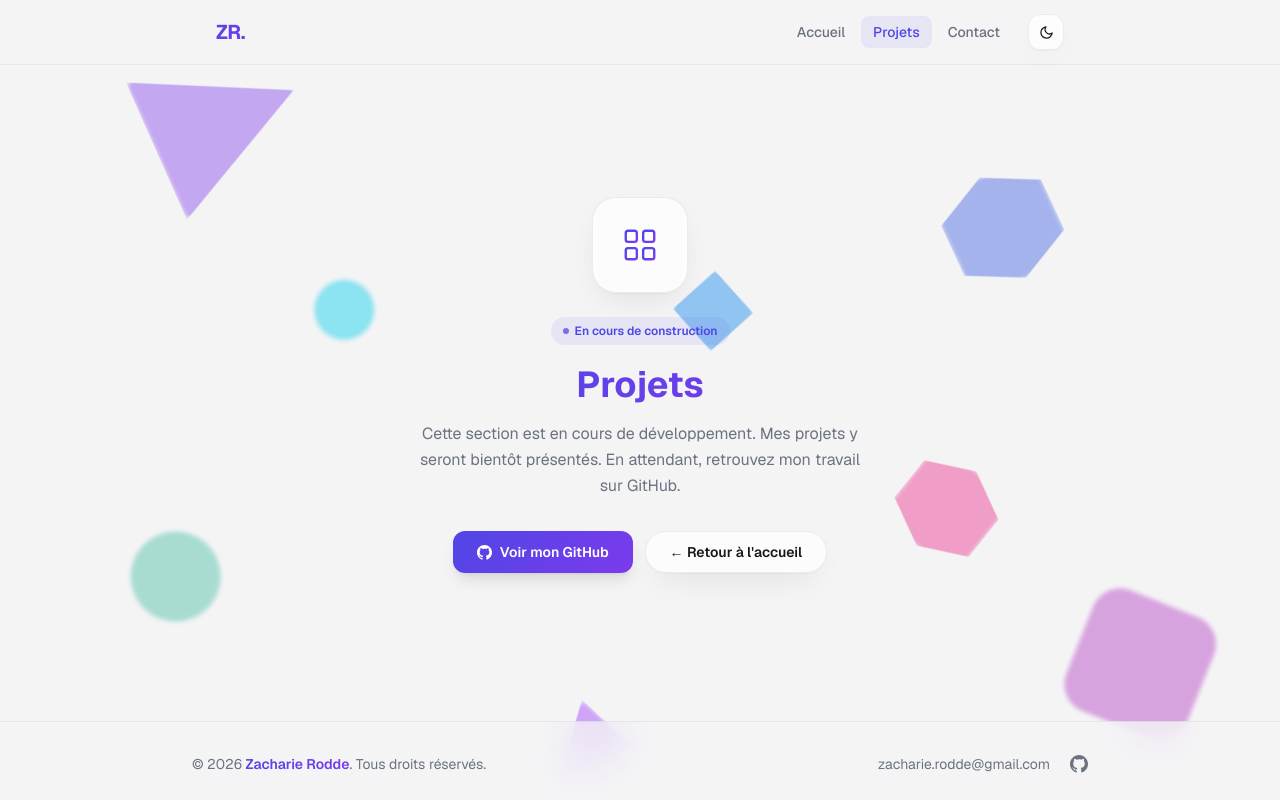
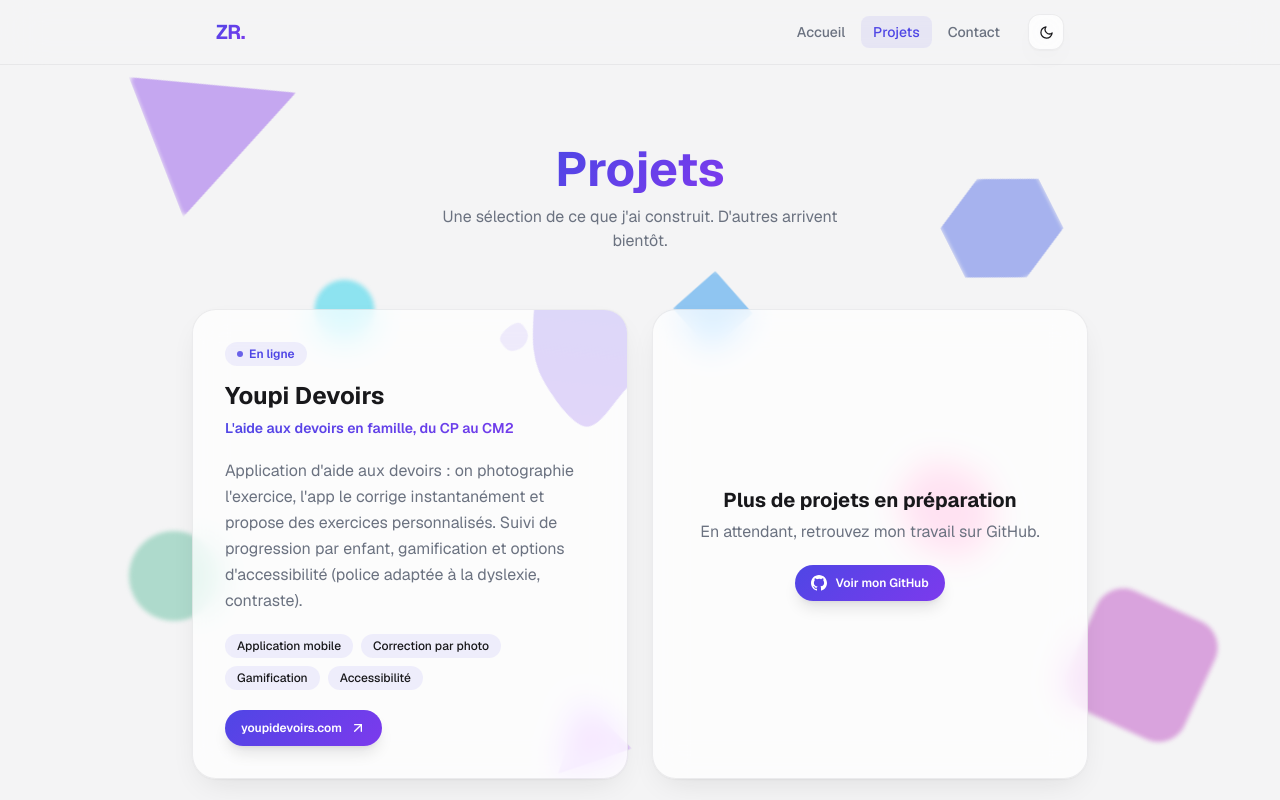
Before and after one commit to Zach0s/Portfolio, a Next.js app: page /projects in a window 1280 px wide. Shown: the top 800 px of the page. Built offline with nearby package versions, Linux system fonts and the light colour scheme.

Commit message:
Présente le projet Youpi Devoirs sur l'accueil et la page Projets

```diff
--- a/src/app/globals.css
+++ b/src/app/globals.css
@@ -231,6 +231,27 @@
 .blob-spin      { animation: blob-spin 40s linear infinite; }
 .blob-spin-rev  { animation: blob-spin 55s linear infinite reverse; }
 
+/* Cursor-following glow on project cards (position set from JS). */
+.spotlight {
+  position: relative;
+  isolation: isolate;
+}
+.spotlight::before {
+  content: "";
+  position: absolute;
+  inset: 0;
+  border-radius: inherit;
+  z-index: -1;
+  opacity: 0;
+  transition: opacity 0.3s ease;
+  background: radial-gradient(
+    420px circle at var(--spot-x, 50%) var(--spot-y, 50%),
+    var(--accent-subtle),
+    transparent 65%
+  );
+}
+.spotlight:hover::before { opacity: 1; }
+
 ::selection { background: var(--accent); color: #fff; }
 
 ::-webkit-scrollbar { width: 5px; }
--- a/src/app/page.tsx
+++ b/src/app/page.tsx
@@ -2,6 +2,7 @@
 import Bio from "@/components/Bio";
 import Experience from "@/components/Experience";
 import Education from "@/components/Education";
+import Projects from "@/components/Projects";
 import Skills from "@/components/Skills";
 import ContactForm from "@/components/ContactForm";
 
@@ -12,6 +13,7 @@
       <Bio />
       <Experience />
       <Education />
+      <Projects />
       <Skills />
       <ContactForm />
     </div>
--- a/src/app/projects/page.tsx
+++ b/src/app/projects/page.tsx
@@ -2,109 +2,71 @@
 
 import { motion } from "framer-motion";
 import Link from "next/link";
+import { ArrowLeft } from "lucide-react";
+import { Button } from "@/components/ui/button";
+import { Card, CardDescription, CardFooter, CardHeader, CardTitle } from "@/components/ui/card";
+import ProjectCard from "@/components/ProjectCard";
+import { GitHubIcon } from "@/components/icons";
+import { projects } from "@/data/projects";
 
 export default function ProjectsPage() {
   return (
-    <div className="min-h-[80vh] flex items-center justify-center px-6 py-20">
+    <div className="px-6 py-20">
+      <div className="max-w-4xl mx-auto">
         <motion.div
           initial={{ opacity: 0, y: 28 }}
           animate={{ opacity: 1, y: 0 }}
           transition={{ duration: 0.55 }}
-        className="text-center max-w-md"
+          className="text-center mb-14"
         >
-        {/* Icon */}
-        <motion.div
-          initial={{ scale: 0.7, opacity: 0 }}
-          animate={{ scale: 1, opacity: 1 }}
-          transition={{ delay: 0.1, duration: 0.5 }}
-          className="w-24 h-24 rounded-3xl flex items-center justify-center mx-auto mb-6 shadow-xl card"
-        >
-          <svg
-            width="38"
-            height="38"
-            viewBox="0 0 24 24"
-            fill="none"
-            strokeWidth="1.5"
-            strokeLinecap="round"
-            strokeLinejoin="round"
-            className="gradient-text"
-            stroke="url(#grad)"
-          >
-            <defs>
-              <linearGradient id="grad" x1="0%" y1="0%" x2="100%" y2="100%">
-                <stop offset="0%" stopColor="var(--accent)" />
-                <stop offset="100%" stopColor="var(--accent2)" />
-              </linearGradient>
-            </defs>
-            <rect x="3" y="3" width="7" height="7" rx="1.5" />
-            <rect x="14" y="3" width="7" height="7" rx="1.5" />
-            <rect x="3" y="14" width="7" height="7" rx="1.5" />
-            <rect x="14" y="14" width="7" height="7" rx="1.5" />
-          </svg>
+          <h1 className="text-5xl font-bold gradient-text inline-block mb-3">Projets</h1>
+          <p className="text-base text-muted-foreground max-w-md mx-auto">
+            Une sélection de ce que j&apos;ai construit. D&apos;autres arrivent bientôt.
+          </p>
         </motion.div>
 
-        {/* Badge */}
-        <motion.span
-          initial={{ opacity: 0 }}
-          animate={{ opacity: 1 }}
-          transition={{ delay: 0.2 }}
-          className="inline-flex items-center gap-1.5 text-xs font-semibold px-3 py-1.5 rounded-full mb-5"
-          style={{ color: "var(--accent)", background: "var(--accent-subtle)" }}
+        <div className="grid md:grid-cols-2 gap-6">
+          {projects.map((project, i) => (
+            <motion.div
+              key={project.name}
+              initial={{ opacity: 0, y: 24 }}
+              animate={{ opacity: 1, y: 0 }}
+              transition={{ delay: 0.15 + i * 0.1, duration: 0.45 }}
             >
-          <span className="w-1.5 h-1.5 rounded-full bg-current animate-pulse" />
-          En cours de construction
-        </motion.span>
+              <ProjectCard project={project} />
+            </motion.div>
+          ))}
 
-        {/* Title */}
-        <motion.h1
-          initial={{ opacity: 0, y: 10 }}
+          {/* Placeholder slot until more projects are written up. */}
+          <motion.div
+            initial={{ opacity: 0, y: 24 }}
             animate={{ opacity: 1, y: 0 }}
-          transition={{ delay: 0.28 }}
-          className="text-4xl font-bold gradient-text mb-4"
+            transition={{ delay: 0.15 + projects.length * 0.1, duration: 0.45 }}
           >
-          Projets
-        </motion.h1>
+            <Card className="h-full justify-center items-center text-center">
+              <CardHeader className="items-center">
+                <CardTitle>Plus de projets en préparation</CardTitle>
+                <CardDescription>En attendant, retrouvez mon travail sur GitHub.</CardDescription>
+              </CardHeader>
+              <CardFooter className="mt-0">
+                <Button asChild size="sm">
+                  <a href="https://github.com/Zach0s" target="_blank" rel="noopener noreferrer">
+                    <GitHubIcon /> Voir mon GitHub
+                  </a>
+                </Button>
+              </CardFooter>
+            </Card>
+          </motion.div>
+        </div>
 
-        {/* Description */}
-        <motion.p
-          initial={{ opacity: 0 }}
-          animate={{ opacity: 1 }}
-          transition={{ delay: 0.38 }}
-          className="text-base leading-relaxed mb-8"
-          style={{ color: "var(--muted)" }}
-        >
-          Cette section est en cours de développement. Mes projets y seront bientôt présentés.
-          En attendant, retrouvez mon travail sur GitHub.
-        </motion.p>
-
-        {/* Buttons */}
-        <motion.div
-          initial={{ opacity: 0, y: 10 }}
-          animate={{ opacity: 1, y: 0 }}
-          transition={{ delay: 0.48 }}
-          className="flex flex-col sm:flex-row gap-3 justify-center"
-        >
-          <a
-            href="https://github.com/Zach0s"
-            target="_blank"
-            rel="noopener noreferrer"
-            className="px-6 py-2.5 rounded-xl text-sm font-semibold text-white transition-all hover:opacity-90 hover:scale-[1.03] flex items-center justify-center gap-2 shadow-lg"
-            style={{ background: "linear-gradient(135deg, var(--accent), var(--accent2))" }}
-          >
-            <svg width="15" height="15" viewBox="0 0 24 24" fill="currentColor">
-              <path d="M12 0C5.374 0 0 5.373 0 12c0 5.302 3.438 9.8 8.207 11.387.599.111.793-.261.793-.577v-2.234c-3.338.726-4.033-1.416-4.033-1.416-.546-1.387-1.333-1.756-1.333-1.756-1.089-.745.083-.729.083-.729 1.205.084 1.839 1.237 1.839 1.237 1.07 1.834 2.807 1.304 3.492.997.107-.775.418-1.305.762-1.604-2.665-.305-5.467-1.334-5.467-5.931 0-1.311.469-2.381 1.236-3.221-.124-.303-.535-1.524.117-3.176 0 0 1.008-.322 3.301 1.23A11.509 11.509 0 0 1 12 5.803c1.02.005 2.047.138 3.006.404 2.291-1.552 3.297-1.23 3.297-1.23.653 1.653.242 2.874.118 3.176.77.84 1.235 1.911 1.235 3.221 0 4.609-2.807 5.624-5.479 5.921.43.372.823 1.102.823 2.222v3.293c0 .319.192.694.801.576C20.566 21.797 24 17.3 24 12c0-6.627-5.373-12-12-12z" />
-            </svg>
-            Voir mon GitHub
-          </a>
-          <Link
-            href="/"
-            className="card px-6 py-2.5 rounded-full text-sm font-semibold transition-all hover:scale-[1.03] flex items-center justify-center"
-            style={{ color: "var(--fg)" }}
-          >
-            ← Retour à l&apos;accueil
+        <div className="flex justify-center mt-12">
+          <Button asChild variant="outline">
+            <Link href="/">
+              <ArrowLeft /> Retour à l&apos;accueil
             </Link>
-        </motion.div>
-      </motion.div>
+          </Button>
+        </div>
+      </div>
     </div>
   );
 }
--- /dev/null
+++ b/src/components/ProjectCard.tsx
@@ -0,0 +1,50 @@
+"use client";
+
+import type { MouseEvent } from "react";
+import { ArrowUpRight } from "lucide-react";
+import { Badge } from "@/components/ui/badge";
+import { Button } from "@/components/ui/button";
+import { Card, CardContent, CardDescription, CardFooter, CardHeader, CardTitle } from "@/components/ui/card";
+import type { Project } from "@/data/projects";
+
+function trackSpotlight(event: MouseEvent<HTMLDivElement>) {
+  const el = event.currentTarget;
+  const rect = el.getBoundingClientRect();
+  el.style.setProperty("--spot-x", `${event.clientX - rect.left}px`);
+  el.style.setProperty("--spot-y", `${event.clientY - rect.top}px`);
+}
+
+export default function ProjectCard({ project }: { project: Project }) {
+  return (
+    <Card onMouseMove={trackSpotlight} className="spotlight overflow-hidden h-full transition-transform duration-300 hover:-translate-y-1">
+      {/* Haikei blob peeking from the corner */}
+      <div
+        aria-hidden="true"
+        className="haikei haikei-blob blob-spin pointer-events-none absolute -right-16 -top-16 size-48 opacity-20"
+      />
+      <CardHeader>
+        <Badge className="mb-2">
+          <span className="size-1.5 rounded-full bg-current animate-pulse" />
+          {project.status}
+        </Badge>
+        <CardTitle className="text-2xl">{project.name}</CardTitle>
+        <p className="text-sm font-semibold gradient-text">{project.tagline}</p>
+      </CardHeader>
+      <CardDescription>{project.description}</CardDescription>
+      <CardContent className="flex flex-wrap gap-2">
+        {project.tags.map((tag) => (
+          <Badge key={tag} variant="secondary">
+            {tag}
+          </Badge>
+        ))}
+      </CardContent>
+      <CardFooter>
+        <Button asChild size="sm">
+          <a href={project.url} target="_blank" rel="noopener noreferrer">
+            {project.linkLabel} <ArrowUpRight />
+          </a>
+        </Button>
+      </CardFooter>
+    </Card>
+  );
+}
--- /dev/null
+++ b/src/components/Projects.tsx
@@ -0,0 +1,51 @@
+"use client";
+
+import { motion, useInView } from "framer-motion";
+import Link from "next/link";
+import { useRef } from "react";
+import { ArrowRight } from "lucide-react";
+import { Button } from "@/components/ui/button";
+import { projects } from "@/data/projects";
+import ProjectCard from "./ProjectCard";
+
+export default function Projects() {
+  const ref = useRef(null);
+  const inView = useInView(ref, { once: true, margin: "-80px" });
+
+  return (
+    <section id="projets" className="py-20 px-6 scroll-mt-16" ref={ref}>
+      <div className="max-w-3xl mx-auto">
+        <motion.div
+          initial={{ opacity: 0, y: 32 }}
+          animate={inView ? { opacity: 1, y: 0 } : {}}
+          transition={{ duration: 0.5 }}
+          className="text-center mb-14"
+        >
+          <h2 className="text-4xl font-bold gradient-text inline-block mb-3">Projets</h2>
+          <p className="text-base text-muted-foreground">Ce que j&apos;ai mis en ligne</p>
+        </motion.div>
+
+        <div className="grid gap-6">
+          {projects.map((project, i) => (
+            <motion.div
+              key={project.name}
+              initial={{ opacity: 0, y: 24 }}
+              animate={inView ? { opacity: 1, y: 0 } : {}}
+              transition={{ delay: 0.1 + i * 0.12, duration: 0.45 }}
+            >
+              <ProjectCard project={project} />
+            </motion.div>
+          ))}
+        </div>
+
+        <div className="flex justify-center mt-8">
+          <Button asChild variant="outline">
+            <Link href="/projects">
+              Tous les projets <ArrowRight />
+            </Link>
+          </Button>
+        </div>
+      </div>
+    </section>
+  );
+}
--- /dev/null
+++ b/src/data/projects.ts
@@ -0,0 +1,23 @@
+export type Project = {
+  name: string;
+  tagline: string;
+  description: string;
+  url: string;
+  /** Shown on the link button, e.g. the bare domain. */
+  linkLabel: string;
+  status: string;
+  tags: string[];
+};
+
+export const projects: Project[] = [
+  {
+    name: "Youpi Devoirs",
+    tagline: "L'aide aux devoirs en famille, du CP au CM2",
+    description:
+      "Application d'aide aux devoirs : on photographie l'exercice, l'app le corrige instantanément et propose des exercices personnalisés. Suivi de progression par enfant, gamification et options d'accessibilité (police adaptée à la dyslexie, contraste).",
+    url: "https://youpidevoirs.com",
+    linkLabel: "youpidevoirs.com",
+    status: "En ligne",
+    tags: ["Application mobile", "Correction par photo", "Gamification", "Accessibilité"],
+  },
+];
```
Lines whose indentation alone changed are shown as unchanged.
